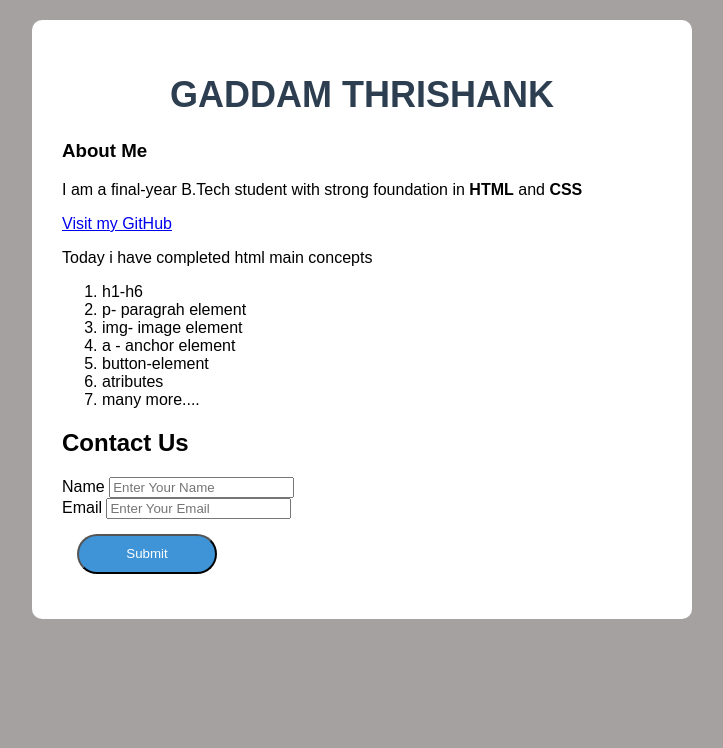
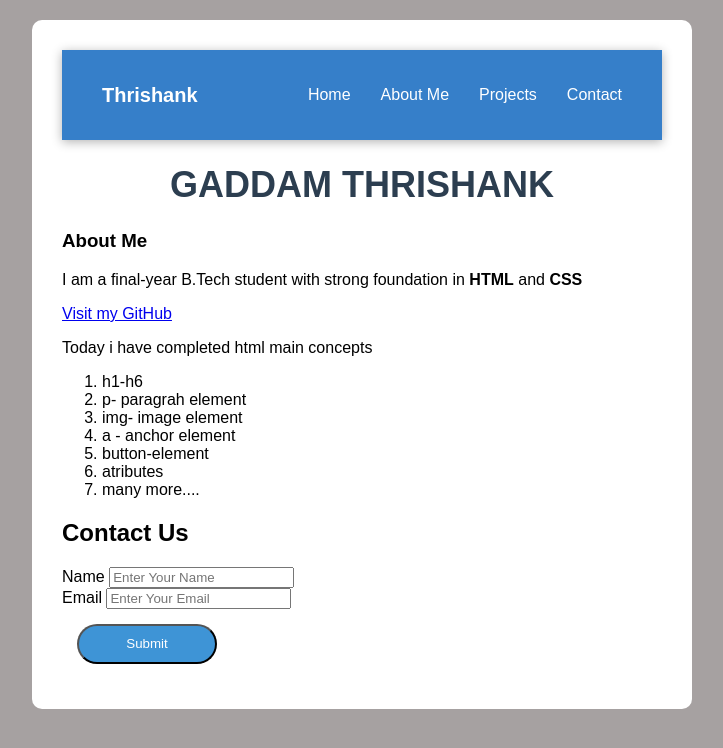
Before and after one commit to thrishank063/MERN-Journey, a plain HTML site: page Portfolio/aboutMe.html in a window 1280 px wide. Shown: the whole page, without its empty margins (278-1001 px from the left). Drawn offline with Linux system fonts and the light colour scheme.

Commit message:
DAY-03: Flexbox navbar with hover effect and box-shadow added to portfolio

```diff
--- a/Portfolio/aboutMe.html
+++ b/Portfolio/aboutMe.html
@@ -6,6 +6,15 @@
     </head>
     <body>
         <main>
+            <nav class="navbar">
+                <div class="logo">Thrishank</div>
+                <ul class="navbar-list">
+                    <li><a href="#">Home</a></li>
+                    <li><a href="#">About Me</a></li>
+                    <li><a href="#">Projects</a></li>
+                    <li><a href="#">Contact</a></li>
+                </ul>
+            </nav>
             <h1>GADDAM THRISHANK</h1>
             <h3>About Me</h3>
             <p>I am a final-year B.Tech student with strong foundation in  <strong>HTML</strong> and <strong>CSS</strong></p>
--- a/Portfolio/style.css
+++ b/Portfolio/style.css
@@ -4,6 +4,36 @@ body{
     margin:0px;
     padding:20px;
 }
+.navbar{
+    background-color: #367fc9;
+    display:flex;
+    justify-content: space-between;
+    align-items: center;
+    padding:20px 40px;
+    color:white;
+    box-shadow: 0 2px 10px rgba(0,0,0,0.3);
+}
+.logo{
+    font-size:20px;
+    font-weight:bold;
+}
+
+.navbar-list{
+    list-style-type: none;
+    display:flex;
+    gap:30px;
+    flex-wrap: wrap;
+}
+.navbar-list a{
+    color:white;
+    text-decoration: none;
+}
+.navbar-list a:hover {
+  color: #a5c03a;
+  transition: color 0.3s;
+}
+
+
 h1{
     color:#2c3e50;
     font-size:36px;
```
